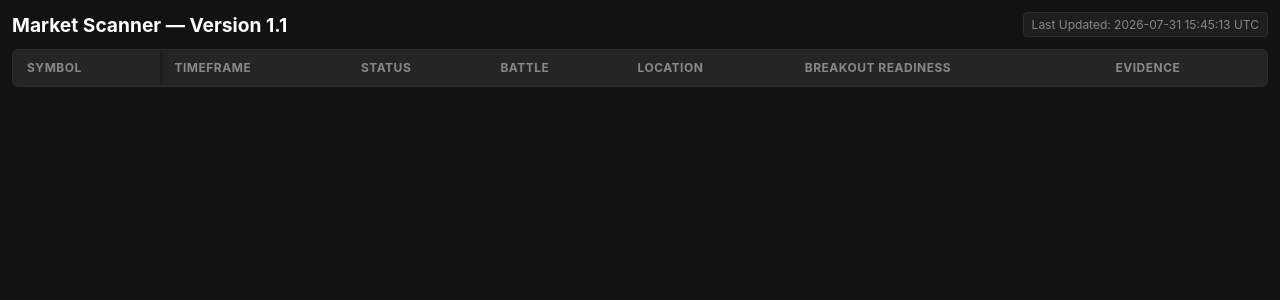
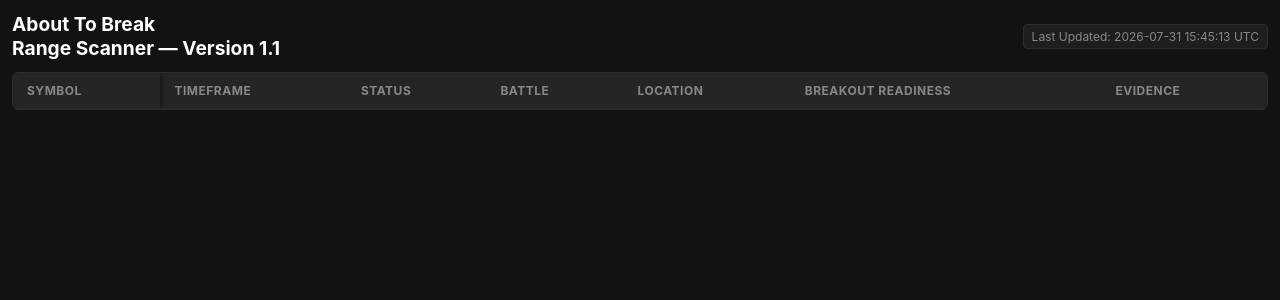
Before and after one commit to Jemomo123/About-to-break-range-detector-, a Flask app: page / in a window 1280 px wide. Shown: the top 300 px of the page. Run offline with Flask 3, Linux system fonts and the light colour scheme; data that the repository does not hold is empty.

Commit message:
Update title and header for range scanner

```diff
--- a/templates/index.html
+++ b/templates/index.html
@@ -3,7 +3,7 @@
 <head>
     <meta charset="UTF-8">
     <meta name="viewport" content="width=device-width, initial-scale=1.0">
-    <title>Market Scanner — Version 1.1</title>
+    <title>About To Break — Range Scanner — Version 1.1</title>
     <style>
         * {
             box-sizing: border-box;
@@ -28,6 +28,7 @@
             margin: 0;
             font-size: 1.2rem;
             font-weight: 700;
+            line-height: 1.25;
         }
         .timestamp {
             font-size: 0.75rem;
@@ -118,7 +119,7 @@
             color: #cccccc;
         }
 
-        /* Status Color-Coding (Updated for Containment Terms) */
+        /* Status Color-Coding */
         .status-high-consolidation {
             background-color: rgba(255, 23, 68, 0.15);
             color: #ff4081;
@@ -148,7 +149,7 @@
 <body>
 
     <div class="header-container">
-        <h2>Market Scanner — Version 1.1</h2>
+        <h2>About To Break<br>Range Scanner — Version 1.1</h2>
         <div class="timestamp">Last Updated: <span id="update-time">--:--:-- UTC</span></div>
     </div>
 
```
